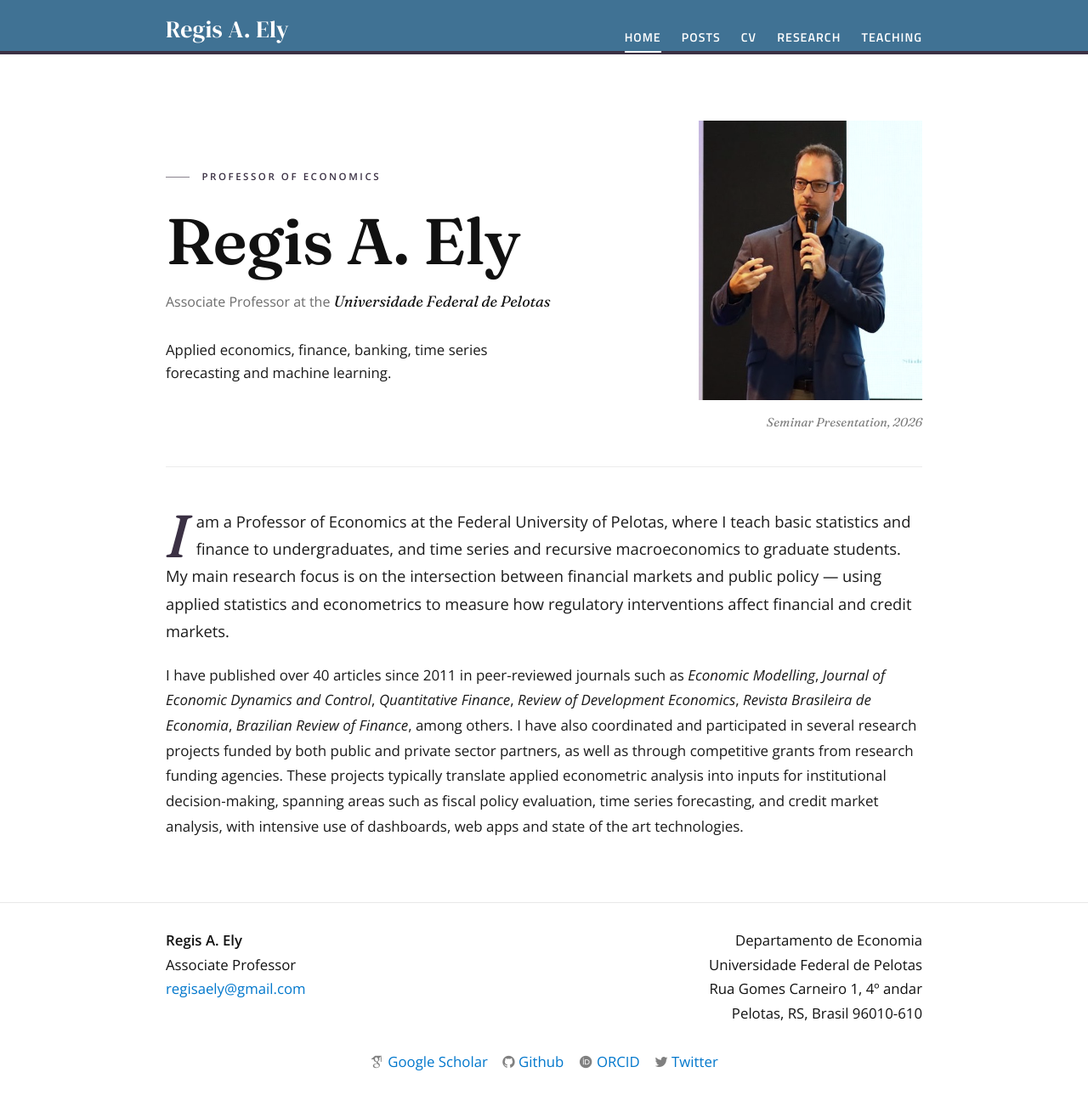
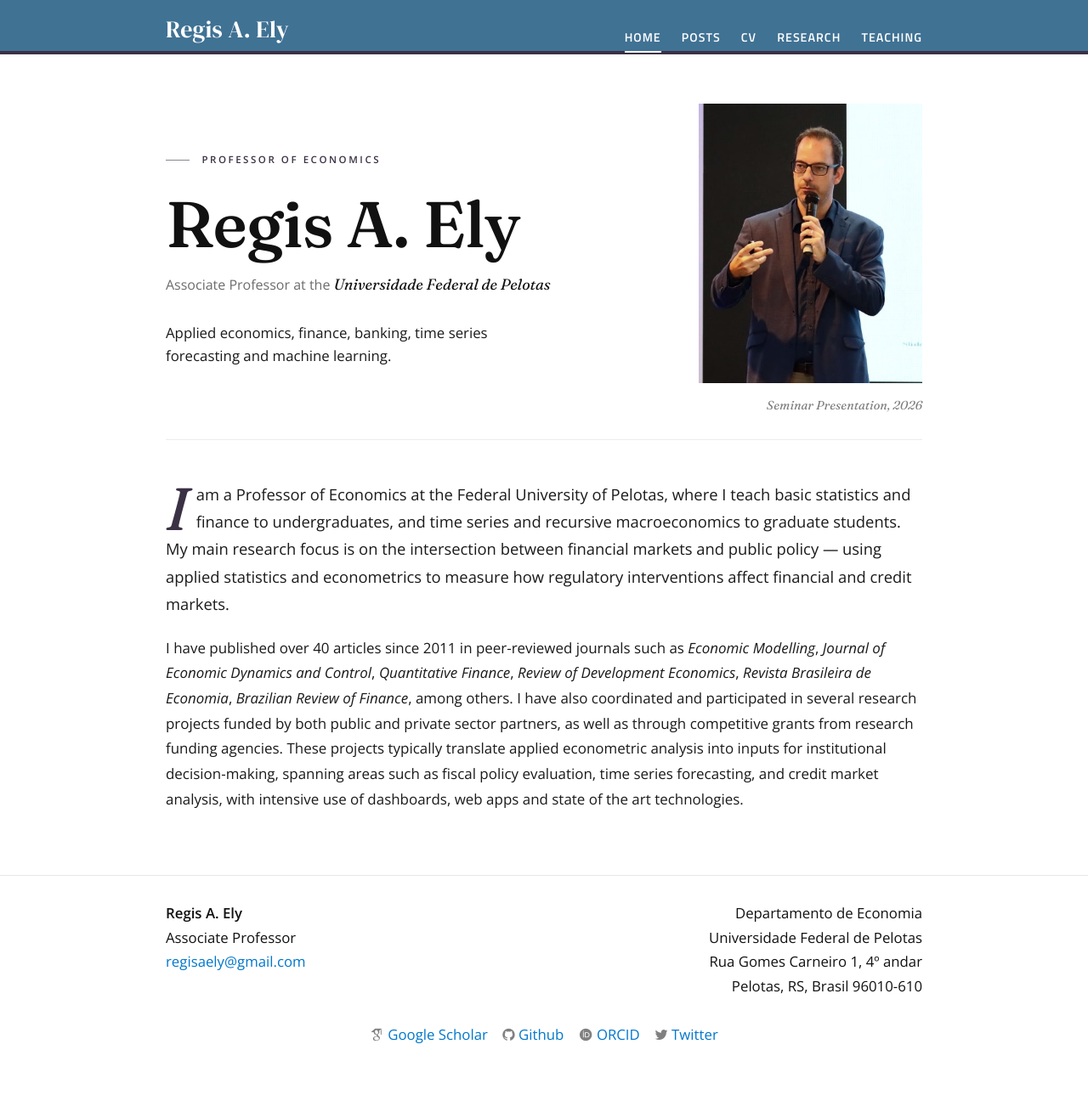
Before and after one commit to regisely/regisely.github.io, a Jekyll site: the page built from index.html, in a window 1280 px wide. Shown: the whole page at 85% size. Built offline with Jekyll 4.4.1, drawn with Linux system fonts in a browser that asks for light colours; nearby versions of some CDN libraries; some web fonts are replaced; after the commit the page ends 1277 px from its top, so only the background shows below that.

Commit message:
Adjust hero banner position

```diff
--- a/_sass/_home.scss
+++ b/_sass/_home.scss
@@ -4,11 +4,11 @@
  */
 
 .hero {
-    padding: 3rem 0 2.5rem;
+    padding: 1.75rem 0 1.75rem;
     border-bottom: 1px solid rgba($text-color, 0.08);
 
     @include media-query($on-laptop) {
-        padding: 2rem 0 1.75rem;
+        padding: 1.25rem 0 1.25rem;
     }
 }
 
```
